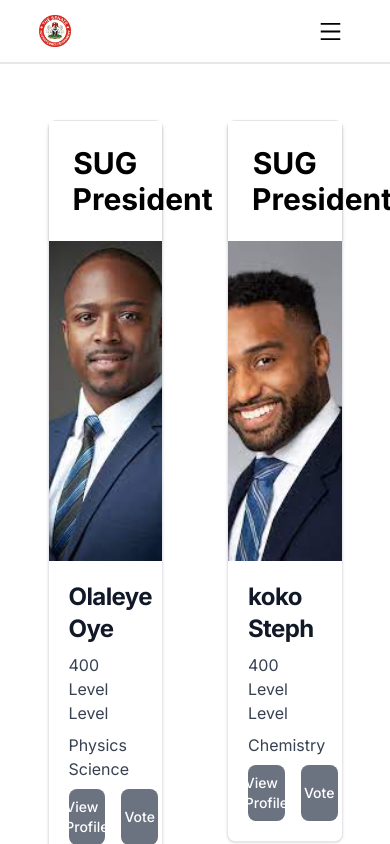
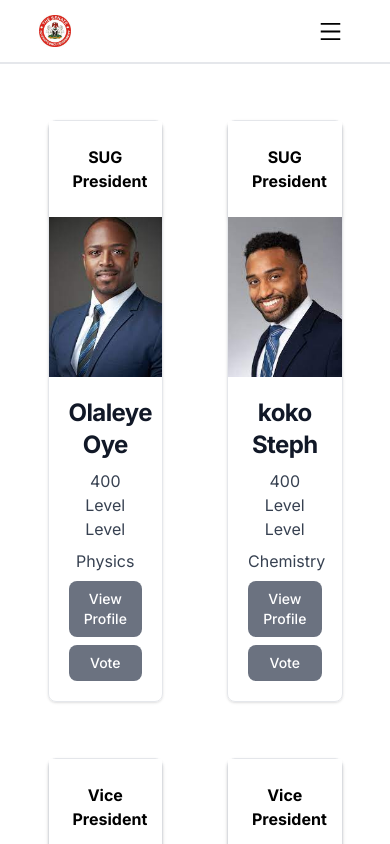
Before and after one commit to Junnygram/evotingapp, a Next.js app: page /candidates in a window 390 px wide. Shown: the top 844 px of the page. Built offline with nearby package versions, Linux system fonts and the light colour scheme.

Commit message:
responsiveness

```diff
--- a/src/Components/CandidateProfile.tsx
+++ b/src/Components/CandidateProfile.tsx
@@ -31,13 +31,13 @@ const CandidateProfile = ({
 
   return (
     <div>
-      <div className="max-w-sm my-6 mx-7 bg-white border border-gray-200 rounded-lg shadow dark:bg-White dark:border-gray-700">
+      <div className="max-w-sm my-6 mx-7 border  border-gray-200 rounded-lg shadow dark:bg-White dark:border-gray-700 ">
         <div className="w-full p-6 bg-white shadow-md lg:max-w-xl">
-          <h1 className="text-3xl font-bold text-center text-black">
+          <h1 className="lg:text-3xl md:text-2xl font-bold text-center text-black">
             {postTitle}
           </h1>
         </div>
-        <div className="h-[20rem] overflow-hidden">
+        <div className="h-[10rem] overflow-hidden">
           <Image
             className="w-full h-full object-cover"
             src={img}
@@ -46,27 +46,24 @@ const CandidateProfile = ({
             alt=""
           />
         </div>
-        <div className="p-5">
+        <div className="p-5 text-center">
           <a href="#">
             <h5 className="mb-2 text-2xl font-bold tracking-tight text-gray-900 dark:text-black">
               {name}
             </h5>
           </a>
-          <p className="mb-2 font-normal text-gray-700 dark:text-black">
-            {level} Level
-          </p>
-          <p className="mb-2 font-normal text-gray-700 dark:text-black">
-            {dept}
-          </p>
-          <div className="flex justify-between gap-4">
+          <p className="mb-2 font-normal text-gray-700 ">{level} Level</p>
+          <p className="mb-2 font-normal text-gray-700 ">{dept}</p>
+          <div className="grid grid-cols-1 md:grid-cols-2  md:justify-between gap-2 md:gap-4">
             <a
               href="/viewprofile"
-              className="flex justify-center items-center px-3 py-2 text-sm font-medium w-1/2 text-white bg-gray-500 rounded-lg "
+              className=" w-full justify-center  items-center text-center px-3 py-2 text-sm font-medium  text-white bg-gray-500 rounded-lg "
             >
               View Profile
             </a>
+
             <button
-              className="flex justify-center items-center px-3 py-2 text-sm font-medium w-1/2 text-white bg-gray-500 rounded-lg "
+              className=" justify-center items-center px-3 py-2 text-sm font-medium  text-white bg-gray-500 rounded-lg  w-full"
               onClick={handleVoteClick}
               disabled={isButtonDisabled}
             >
--- a/src/utils/data.json
+++ b/src/utils/data.json
@@ -3,7 +3,7 @@
     "id": 1,
     "name": "Olaleye Oye",
     "level": "400 Level",
-    "dept": " Physics  Science",
+    "dept": " Physics  ",
     "position": "SUG President",
     "img": "/assets/candidate1.jpeg"
   },
@@ -35,7 +35,7 @@
     "id": 5,
     "name": "Olaleye Oye",
     "level": "400 Level",
-    "dept": " Physics  Science",
+    "dept": " Physics  ",
     "position": "Fin Secretary",
     "img": "/assets/cv1.jpeg"
   },
@@ -83,7 +83,7 @@
     "id": 9,
     "name": "Olaleye Oye",
     "level": "400 Level",
-    "dept": " Physics  Science",
+    "dept": " Physics  ",
     "position": "Treasurer",
     "img": "/assets/candidate1.jpeg"
   },
```
